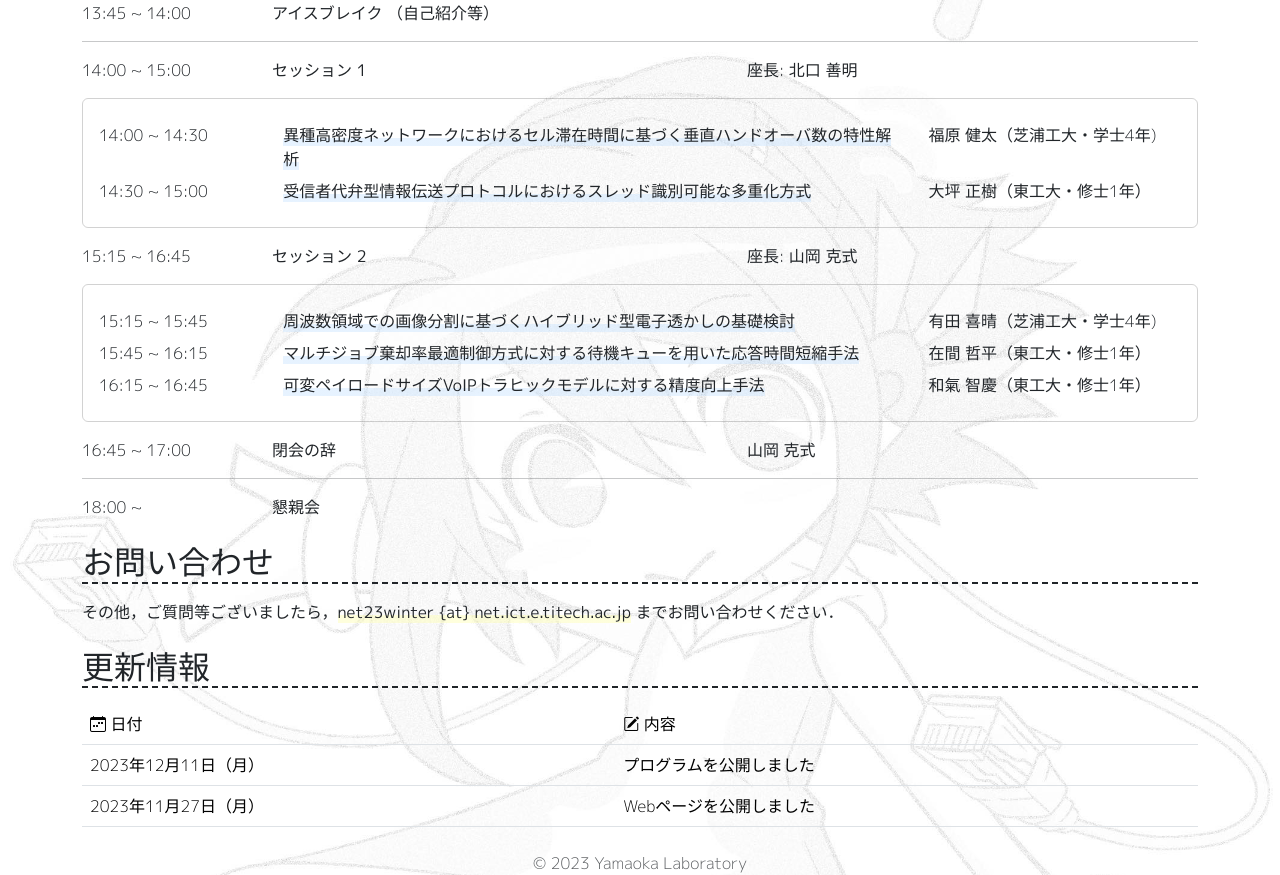
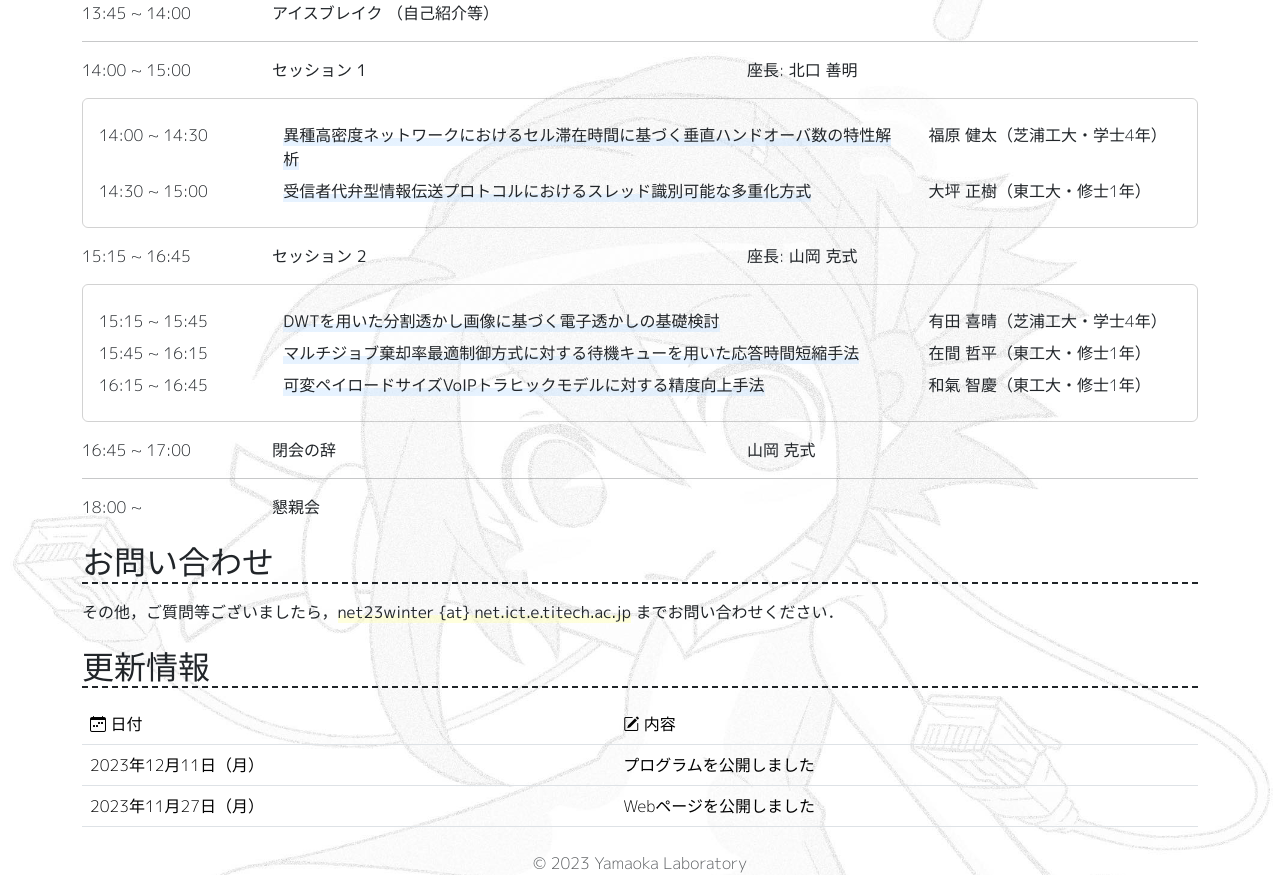
Before and after one commit to yamaoka-kitaguchi-lab/winter.workshop.net.ict.e.titech.ac.jp, a React (Vite) app: page / in a window 1280 px wide. Shown: the part 1460-2335 px from the top of the page. Built offline with nearby package versions, Linux system fonts and the light colour scheme.

Commit message:
Update presentation titles and speakers

```diff
--- a/src/Program.tsx
+++ b/src/Program.tsx
@@ -50,8 +50,9 @@ const SECTIONS1: Readonly<SectionProps[]> = [
 const PRESENTATION1: Readonly<PresentationProps[]> = [
 	{
 		time: "14:00 ~ 14:30",
-		title: "異種高密度ネットワークにおけるセル滞在時間に基づく垂直ハンドオーバ数の特性解析",
-		speaker: "福原 健太（芝浦工大・学士4年)",
+		title:
+			"異種高密度ネットワークにおけるセル滞在時間に基づく垂直ハンドオーバ数の特性解析",
+		speaker: "福原 健太（芝浦工大・学士4年）",
 	},
 	{
 		time: "14:30 ~ 15:00",
@@ -69,12 +70,13 @@ const SECTIONS2: Readonly<SectionProps[]> = [
 const PRESENTATION2: Readonly<PresentationProps[]> = [
 	{
 		time: "15:15 ~ 15:45",
-		title: "周波数領域での画像分割に基づくハイブリッド型電子透かしの基礎検討",
-		speaker: "有田 喜晴（芝浦工大・学士4年)",
+		title: "DWTを用いた分割透かし画像に基づく電子透かしの基礎検討",
+		speaker: "有田 喜晴（芝浦工大・学士4年）",
 	},
 	{
 		time: "15:45 ~ 16:15",
-		title: "マルチジョブ棄却率最適制御方式に対する待機キューを用いた応答時間短縮手法",
+		title:
+			"マルチジョブ棄却率最適制御方式に対する待機キューを用いた応答時間短縮手法",
 		speaker: "在間 哲平（東工大・修士1年）",
 	},
 	{
```
